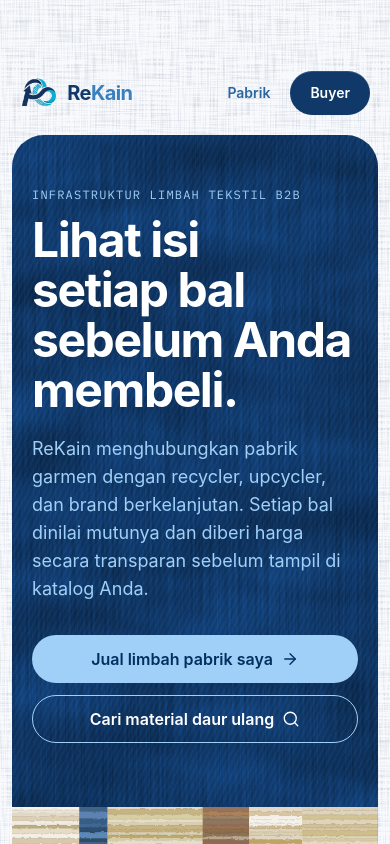
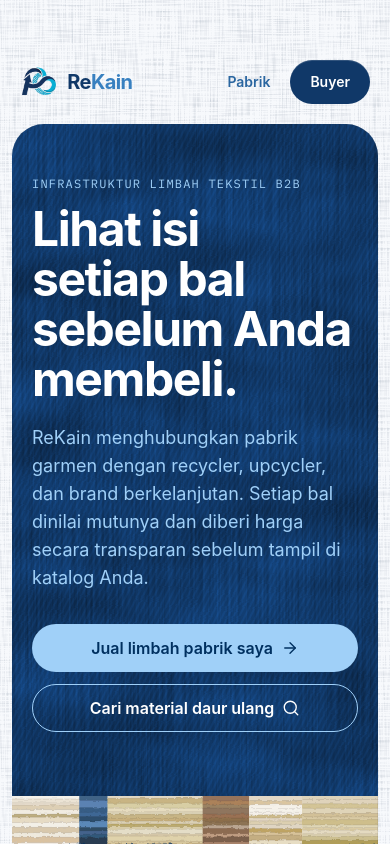
Before and after one commit to SebastianAugust/rekain, a Next.js app: page / in a window 390 px wide. Shown: the top 844 px of the page. Built offline with nearby package versions, Linux system fonts and the light colour scheme.

Commit message:
fix semoga final

```diff
--- a/src/app/globals.css
+++ b/src/app/globals.css
@@ -561,8 +561,8 @@
 */
 @media (max-width: 47.99rem) {
   :root {
-    --aman-atas: max(env(safe-area-inset-top), 59px);
-    --aman-bawah: max(env(safe-area-inset-bottom), 34px);
+    --aman-atas: max(env(safe-area-inset-top), 48px);
+    --aman-bawah: max(env(safe-area-inset-bottom), 24px);
   }
 }
 html[data-mockup="true"] .status-bar-tiruan {
```
